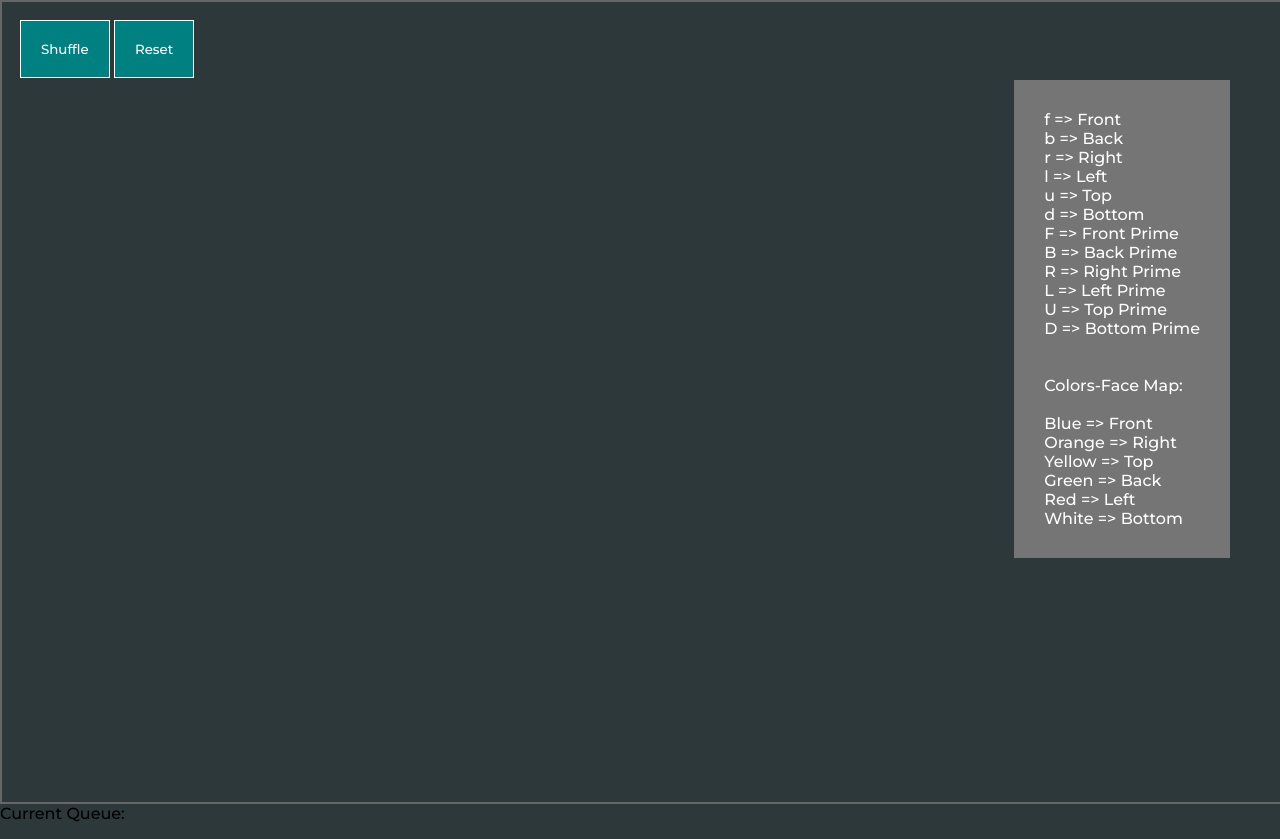
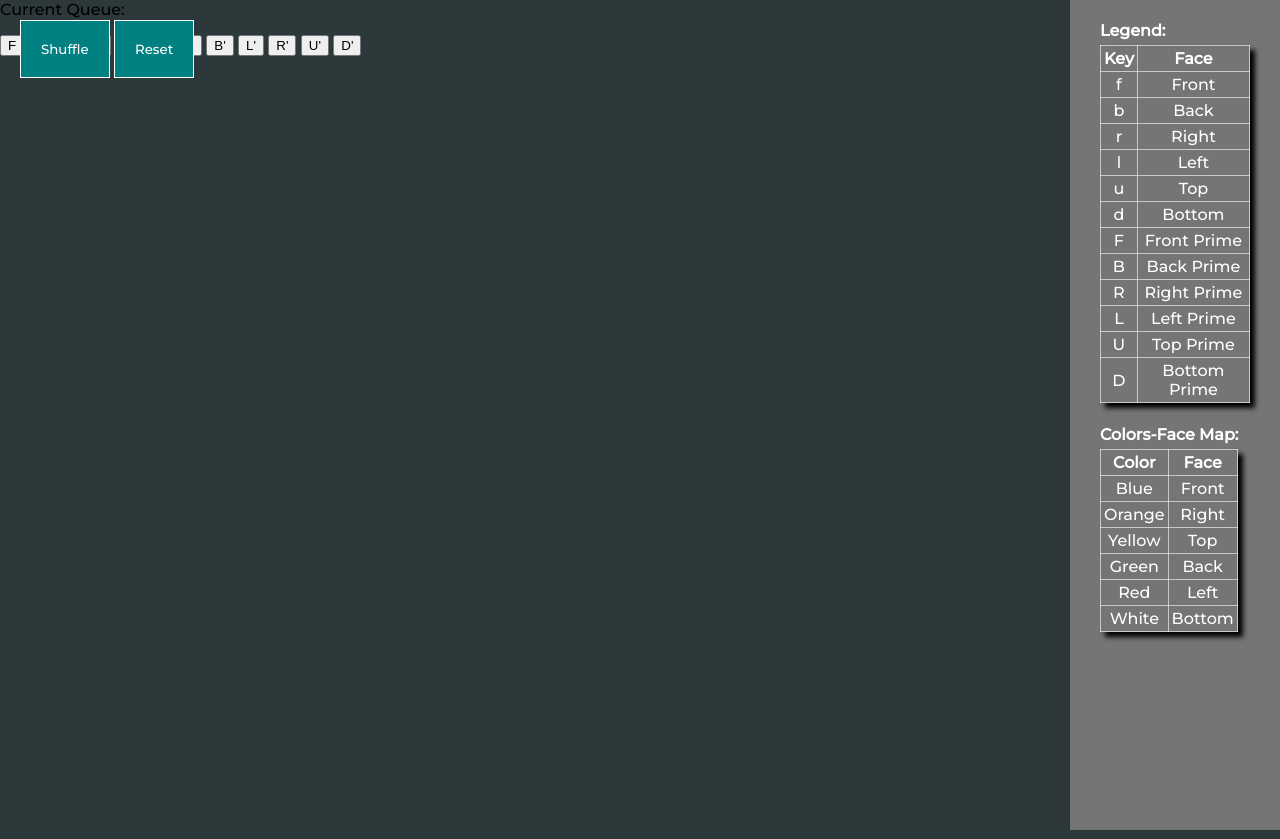
Before and after one commit to vasudevsall/Rubiks-cube, a website with bundled scripts: page index.html in a window 1280 px wide. After the commit the page ends 800 px from the top, so only its background shows below. Built offline with nearby package versions, Linux system fonts and the light colour scheme; files whose address does not match are found by name.

Commit message:
Added buttons for small screen

```diff
--- a/css/index.css
+++ b/css/index.css
@@ -9,8 +9,10 @@ body {
 }
 
 #canvas-div {
-    border: 2px solid #676767;
-    width: 100vw;
+    position: fixed;
+    top: 0;
+    left: 0;
+    width: calc(100vw - 150px);
     height: 100vh;
     display: block;
     margin: 0;
@@ -20,16 +22,32 @@ body {
     position: fixed;
     top: 0;
     right: 0;
-    margin: 80px 50px 0 0;
+    margin: 0;
+    width: 150px;
+    height: 100vh;
     list-style: none;
     background-color: #757575;
     color: white;
-    padding: 30px;
+    padding: 0 30px 30px 30px;
 }
 
-#info-div label {
-    display: inline-block;
-    margin: auto;
+table {
+    box-shadow: 5px 5px 5px 0 black;
+    border-collapse: collapse;
+}
+
+table, th, td {
+    border: 1px solid rgba(255, 255, 255, 0.6);
+}
+th , td {
+    padding: 3px;
+}
+td {
+    text-align: center;
+}
+
+h4 {
+    margin-bottom: 5px;
 }
 
 #button-div {
@@ -49,14 +67,32 @@ body {
     border: 1px solid white;
 }
 
-@media only screen and (max-width: 900px) {
-    #info-div {
-        margin: 0;
-    }
+#button-bottom-div {
+    display: none;
 }
 
-@media only screen and (max-width: 800px) {
+@media only screen and (max-width: 600px) {
     #info-div {
         display: none;
     }
+    #canvas-div {
+        width: 100vw;
+    }
+    #bottom-button-div {
+        display: block;
+        position: fixed;
+        height: 80px;
+        width: 100vw;
+        background-color: #757575;
+        bottom: 0;
+        padding: 10px;
+    }
+    #bottom-button-div button {
+        display: inline-block;
+        margin: 5px;
+        background-color: #008080;
+        color: white;
+        border: 1px solid white;
+        padding: 8px;
+    }
 }
--- a/index.html
+++ b/index.html
@@ -9,103 +9,94 @@
 <body>
     <div id="canvas-div">
     </div>
-    <ul id="info-div">
-        <li>
-            <label class="Icon">f</label>
-            <label>=></label>
-            <label class="name">Front</label>
-        </li>
-        <li>
-            <label class="Icon">b</label>
-            <label>=></label>
-            <label class="name">Back</label>
-        </li>
-        <li>
-            <label class="Icon">r</label>
-            <label>=></label>
-            <label class="name">Right</label>
-        </li>
-        <li>
-            <label class="Icon">l</label>
-            <label>=></label>
-            <label class="name">Left</label>
-        </li>
-        <li>
-            <label class="Icon">u</label>
-            <label>=></label>
-            <label class="name">Top</label>
-        </li>
-        <li>
-            <label class="Icon">d</label>
-            <label>=></label>
-            <label class="name">Bottom</label>
-        </li>
-        <li>
-            <label class="Icon">F</label>
-            <label>=></label>
-            <label class="name">Front Prime</label>
-        </li>
-        <li>
-            <label class="Icon">B</label>
-            <label>=></label>
-            <label class="name">Back Prime</label>
-        </li>
-        <li>
-            <label class="Icon">R</label>
-            <label>=></label>
-            <label class="name">Right Prime</label>
-        </li>
-        <li>
-            <label class="Icon">L</label>
-            <label>=></label>
-            <label class="name">Left Prime</label>
-        </li>
-        <li>
-            <label class="Icon">U</label>
-            <label>=></label>
-            <label class="name">Top Prime</label>
-        </li>
-        <li>
-            <label class="Icon">D</label>
-            <label>=></label>
-            <label class="name">Bottom Prime</label>
-        </li>
-        <br>
-        <br>
-        <label>Colors-Face Map:</label>
-        <br>
-        <br>
-        <li>
-            <label>Blue</label>
-            <label>=></label>
-            <label>Front</label>
-        </li>
-        <li>
-            <label>Orange</label>
-            <label>=></label>
-            <label>Right</label>
-        </li>
-        <li>
-            <label>Yellow</label>
-            <label>=></label>
-            <label>Top</label>
-        </li>
-        <li>
-            <label>Green</label>
-            <label>=></label>
-            <label>Back</label>
-        </li>
-        <li>
-            <label>Red</label>
-            <label>=></label>
-            <label>Left</label>
-        </li>
-        <li>
-            <label>White</label>
-            <label>=></label>
-            <label>Bottom</label>
-        </li>
-    </ul>
+    <div id="info-div">
+        <h4>Legend:</h4>
+        <table>
+            <tr>
+                <th>Key</th>
+                <th>Face</th>
+            </tr>
+            <tr>
+                <td>f</td>
+                <td>Front</td>
+            </tr>
+            <tr>
+                <td>b</td>
+                <td>Back</td>
+            </tr>
+            <tr>
+                <td>r</td>
+                <td>Right</td>
+            </tr>
+            <tr>
+                <td>l</td>
+                <td>Left</td>
+            </tr>
+            <tr>
+                <td>u</td>
+                <td>Top</td>
+            </tr>
+            <tr>
+                <td>d</td>
+                <td>Bottom</td>
+            </tr>
+            <tr>
+                <td>F</td>
+                <td>Front Prime</td>
+            </tr>
+            <tr>
+                <td>B</td>
+                <td>Back Prime</td>
+            </tr>
+            <tr>
+                <td>R</td>
+                <td>Right Prime</td>
+            </tr>
+            <tr>
+                <td>L</td>
+                <td>Left Prime</td>
+            </tr>
+            <tr>
+                <td>U</td>
+                <td>Top Prime</td>
+            </tr>
+            <tr>
+                <td>D</td>
+                <td>Bottom Prime</td>
+            </tr>
+        </table>
+        <h4>Colors-Face Map:</h4>
+        <table>
+            <tr>
+                <th>Color</th>
+                <th>Face</th>
+            </tr>
+            <tr>
+                <td>Blue</td>
+                <td>Front</td>
+            </tr>
+            <tr>
+                <td>Orange</td>
+                <td>Right</td>
+            </tr>
+            <tr>
+                <td>Yellow</td>
+                <td>Top</td>
+            </tr>
+            <tr>
+                <td>Green</td>
+                <td>Back</td>
+            </tr>
+            <tr>
+                <td>Red</td>
+                <td>Left</td>
+            </tr>
+            <tr>
+                <td>White</td>
+                <td>Bottom</td>
+            </tr>
+        </table>
+    </div>
     <div id="queue-div">
         <div id="queue-container">
             <div>Current Queue:</div>
@@ -116,6 +107,20 @@
         <button id="shuffle-button">Shuffle</button>
         <button id="reset-button">Reset</button>
     </div>
+    <div id="bottom-button-div">
+        <button class="bottom-button" value="102">F</button>
+        <button class="bottom-button" value="98">B</button>
+        <button class="bottom-button" value="108">L</button>
+        <button class="bottom-button" value="114">R</button>
+        <button class="bottom-button" value="117">U</button>
+        <button class="bottom-button" value="100">D</button>
+        <button class="bottom-button" value="70">F'</button>
+        <button class="bottom-button" value="66">B'</button>
+        <button class="bottom-button" value="76">L'</button>
+        <button class="bottom-button" value="82">R'</button>
+        <button class="bottom-button" value="85">U'</button>
+        <button class="bottom-button" value="68">D'</button>
+    </div>
     <script src="./node_modules/three/build/three.min.js"></script>
     <script type="module" src="js/index.js"></script>
 </body>
--- a/js/index.js
+++ b/js/index.js
@@ -278,14 +278,16 @@ function giveFaceColors() {
 }
 
 /* Function for handling Key Presses */
-function windowKeyPress(event) {
+function windowKeyPress(event, btn = false) {
     // $ if debug is true
     if(debug) {
         console.log(event.which);
     }
 
+    var toSwitch = (btn)? parseInt(event.target.value, 10) : event.which;
+
     var toPush;
-    switch(event.which) {
+    switch(toSwitch) {
         case 66:    // back Prime (Shift + b = B)
             toPush = -6;
             break;
@@ -327,7 +329,6 @@ function windowKeyPress(event) {
     }
 
     if(toPush != 0){
-        console.log('true');
         rotationQueue.push(toPush);
     }
     if(debug) {
@@ -427,6 +428,14 @@ function constructor(divId) {
     /* Add event listener to window */
     window.addEventListener('keypress', windowKeyPress);
     window.addEventListener('resize', resizeWindow);
+
+    /* Giving event listeners to all bottom buttons */
+    var buttons = document.getElementsByClassName('bottom-button');
+    for(var i=0; i<buttons.length; i++){
+        buttons[i].addEventListener('click', (e) => {
+            windowKeyPress(e, true);
+        });
+    }
 
     /* Add event listeners to buttons */
     document.getElementById('shuffle-button').addEventListener('click', shuffleCube);
--- a/package.json
+++ b/package.json
@@ -8,7 +8,7 @@
     "test": "echo \"Error: no test specified\" && exit 1",
     "lite": "lite-server",
     "clean": "rimraf dist",
-    "build": "npm run clean && copyfiles index.html js/* css/* node_modules/three/build/* node_modules/three/examples/jsm/controls/OrbitControls.js dist"
+    "build": "npm run clean && copyfiles index.html js/* css/* node_modules/three/build/* node_modules/three/examples/jsm/controls/OrbitControls.js favicon.ico dist"
   },
   "author": "Vasu Dev Sall",
   "license": "ISC",
```
Also changed, not shown: favicon.ico (added).
